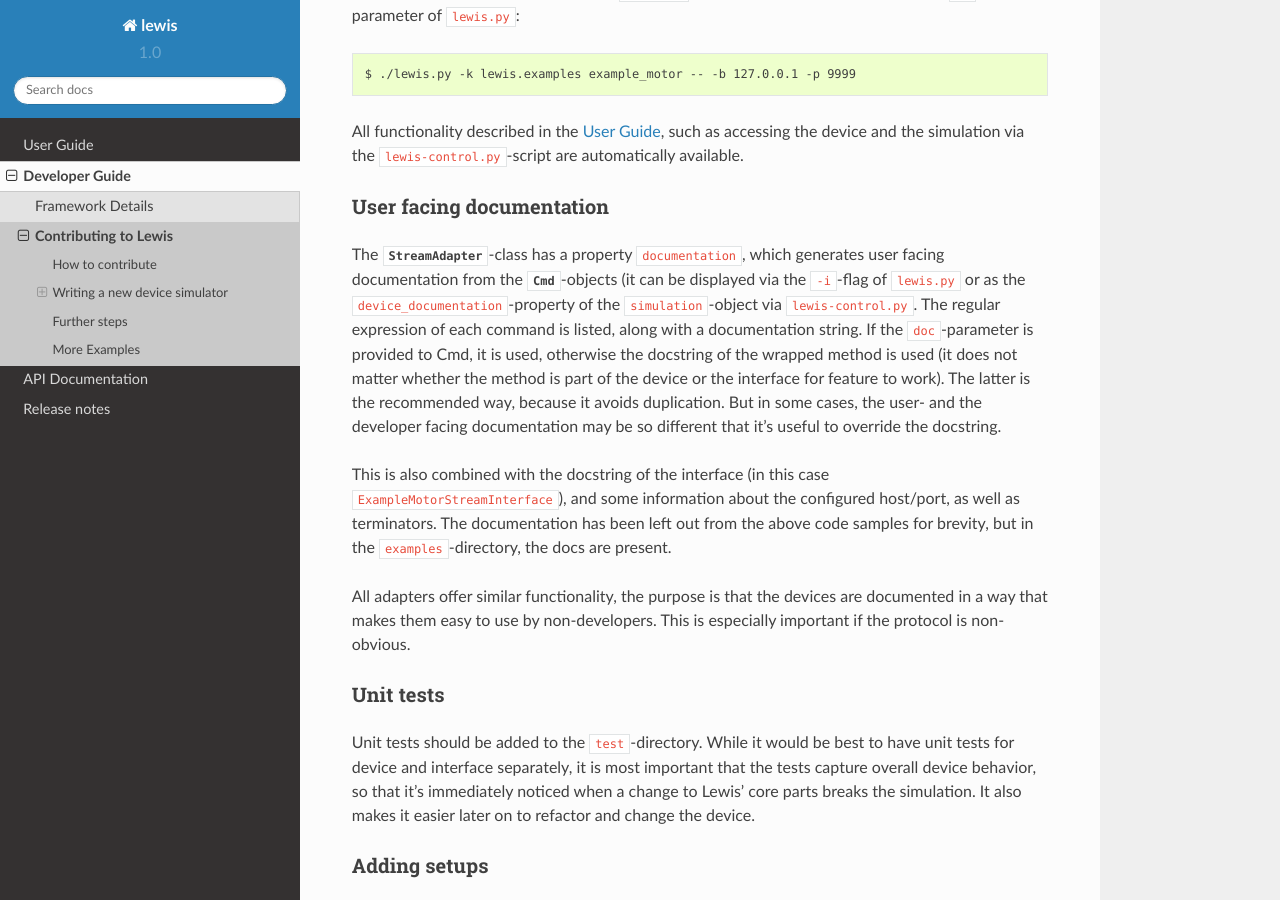
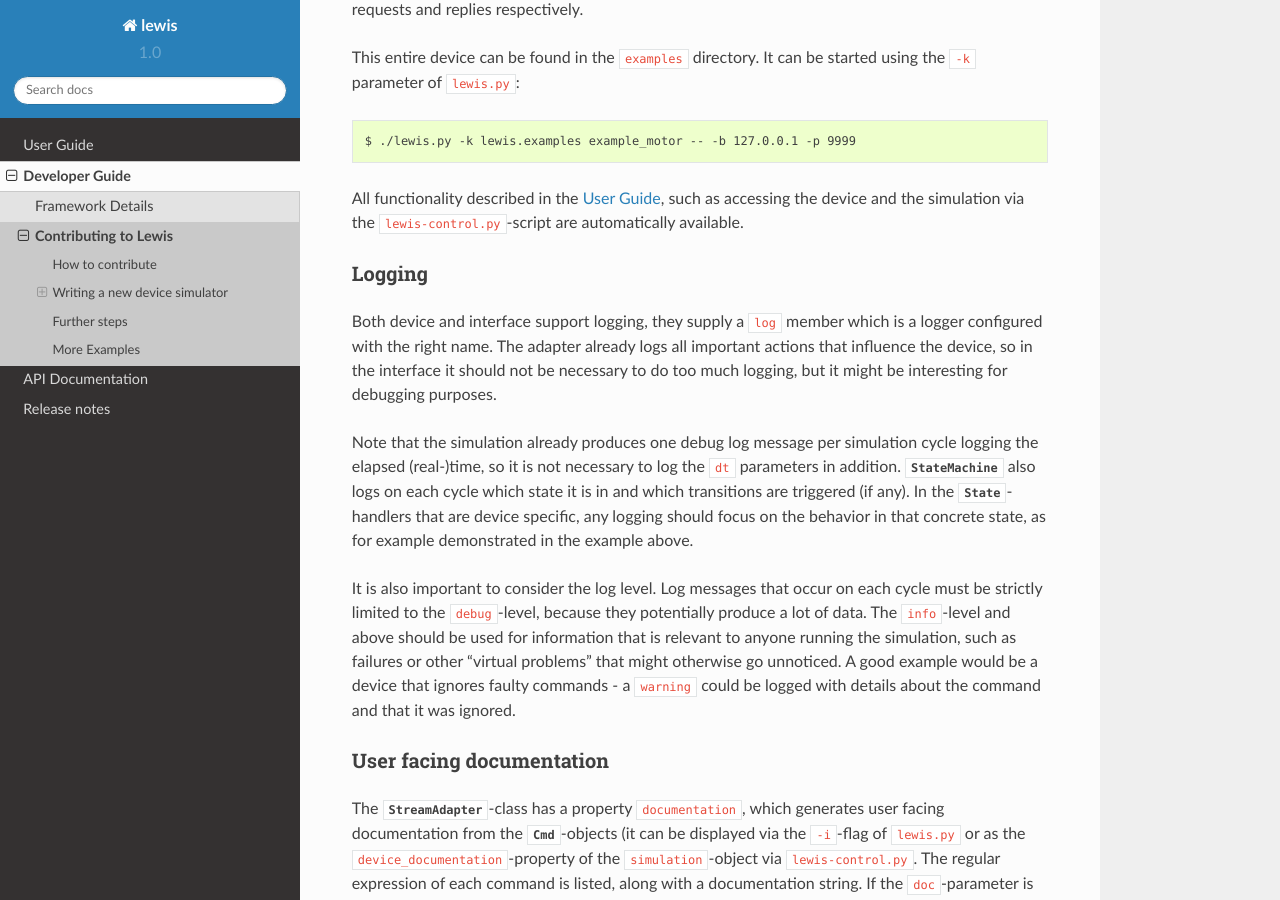
Before and after one commit to ISISComputingGroup/lewis-ess, a Sphinx documentation site: the page built from docs/developer_guide/contributing.rst, in a window 1280 px wide and 900 px high, scrolled down 5487 px. Built offline with Sphinx 7.4.7 and the Read the Docs theme 2.0.0, drawn with Linux system fonts in a browser that asks for light colours; formulas are drawn with MathJax 3; some of the changed text lies outside the part shown.

Commit message:
Update user documentation, release notes

```diff
--- a/docs/api/core.rst
+++ b/docs/api/core.rst
@@ -8,6 +8,7 @@ state machine, control server and client infrastructure and some utilities.
     :maxdepth: 2
 
     core/exceptions
+    core/logging
     core/processor
     core/statemachine
     core/approaches
--- /dev/null
+++ b/docs/api/core/logging.rst
@@ -0,0 +1,6 @@
+Logging Module
+--------------
+
+.. automodule:: lewis.core.logging
+    :members:
+    :private-members:
--- a/docs/developer_guide/contributing.rst
+++ b/docs/developer_guide/contributing.rst
@@ -133,9 +133,11 @@ the device implementation should also go into ``__init__.py``:
 
     class DefaultMovingState(State):
         def in_state(self, dt):
-            self._context.position = approaches.linear(self._context.position, self._context.target,
+            old_position = self._context.position
+            self._context.position = approaches.linear(old_position, self._context.target,
                                                        self._context.speed, dt)
-
+            self.log.info('Moved position (%s -> %s), target=%s, speed=%s', old_position,
+                          self._context.position, self._context.target, self._context.speed)
 
     class SimulatedExampleMotor(StateMachineDevice):
         def _initialize_data(self):
@@ -177,6 +179,8 @@ the device implementation should also go into ``__init__.py``:
 
         def stop(self):
             self._target = self.position
+
+            self.log.info('Stopping movement after user request.')
 
             return self.target, self.position
 
@@ -310,6 +314,28 @@ All functionality described in the
 :ref:`user_guide`, such as accessing the device and the simulation via the
 ``lewis-control.py``-script are automatically available.
 
+Logging
+~~~~~~~
+
+Both device and interface support logging, they supply a ``log`` member which is
+a logger configured with the right name. The adapter already logs all important actions
+that influence the device, so in the interface it should not be necessary to do too much
+logging, but it might be interesting for debugging purposes.
+
+Note that the simulation already produces one debug log message per simulation cycle logging
+the elapsed (real-)time, so it is not necessary to log the ``dt`` parameters in addition.
+:class:`~lewis.core.statemachine.StateMachine` also logs on each cycle which state it is in and
+which transitions are triggered (if any). In the :class:`~lewis.core.statemachine.State`-handlers
+that are device specific, any logging should focus on the behavior in that concrete state, as
+for example demonstrated in the example above.
+
+It is also important to consider the log level. Log messages that occur on each cycle must be
+strictly limited to the ``debug``-level, because they potentially produce a lot of data.
+The ``info``-level and above should be used for information that is relevant to anyone running
+the simulation, such as failures or other "virtual problems" that might otherwise go unnoticed.
+A good example would be a device that ignores faulty commands - a ``warning`` could be logged
+with details about the command and that it was ignored.
+
 User facing documentation
 ~~~~~~~~~~~~~~~~~~~~~~~~~
 
```
Also changed, not shown: docs/release_notes/release_1_0_2.rst (+15 -0 lines), 1 other file.
